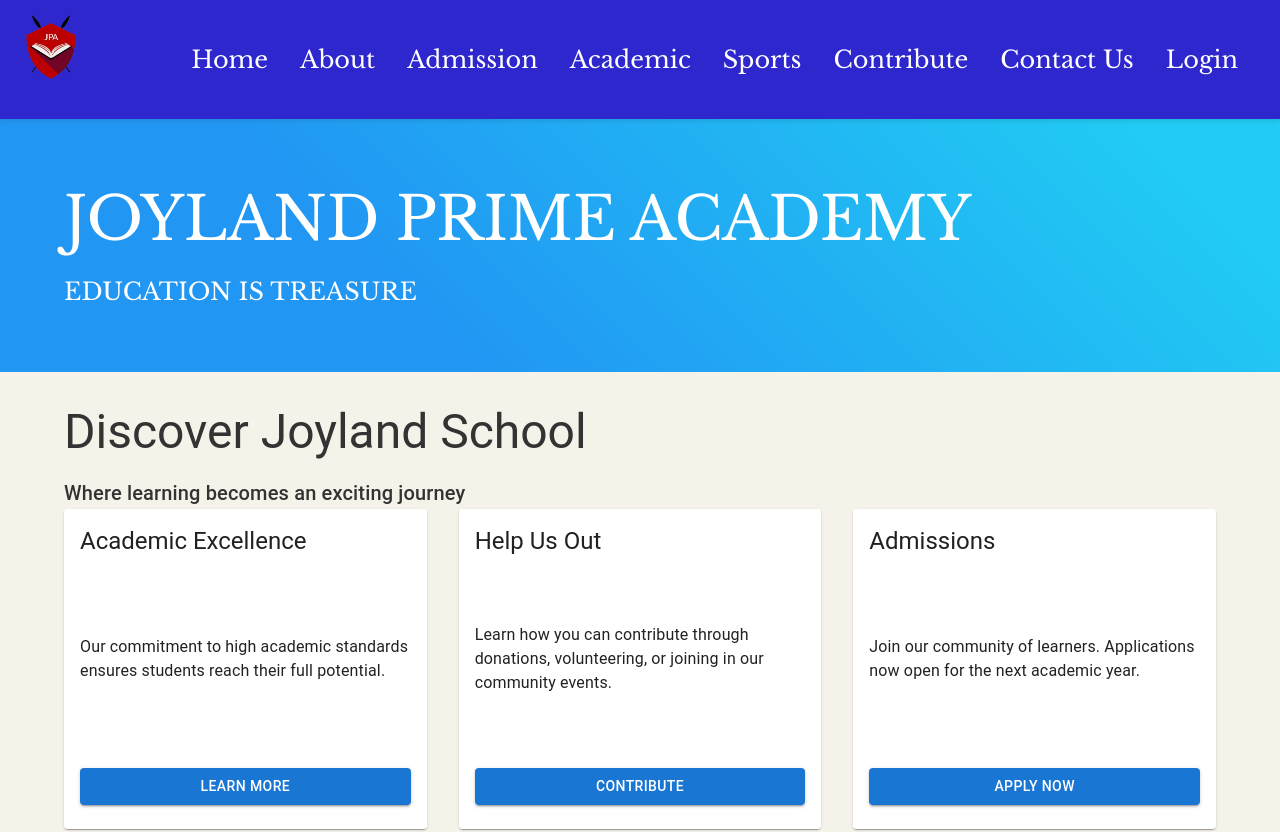
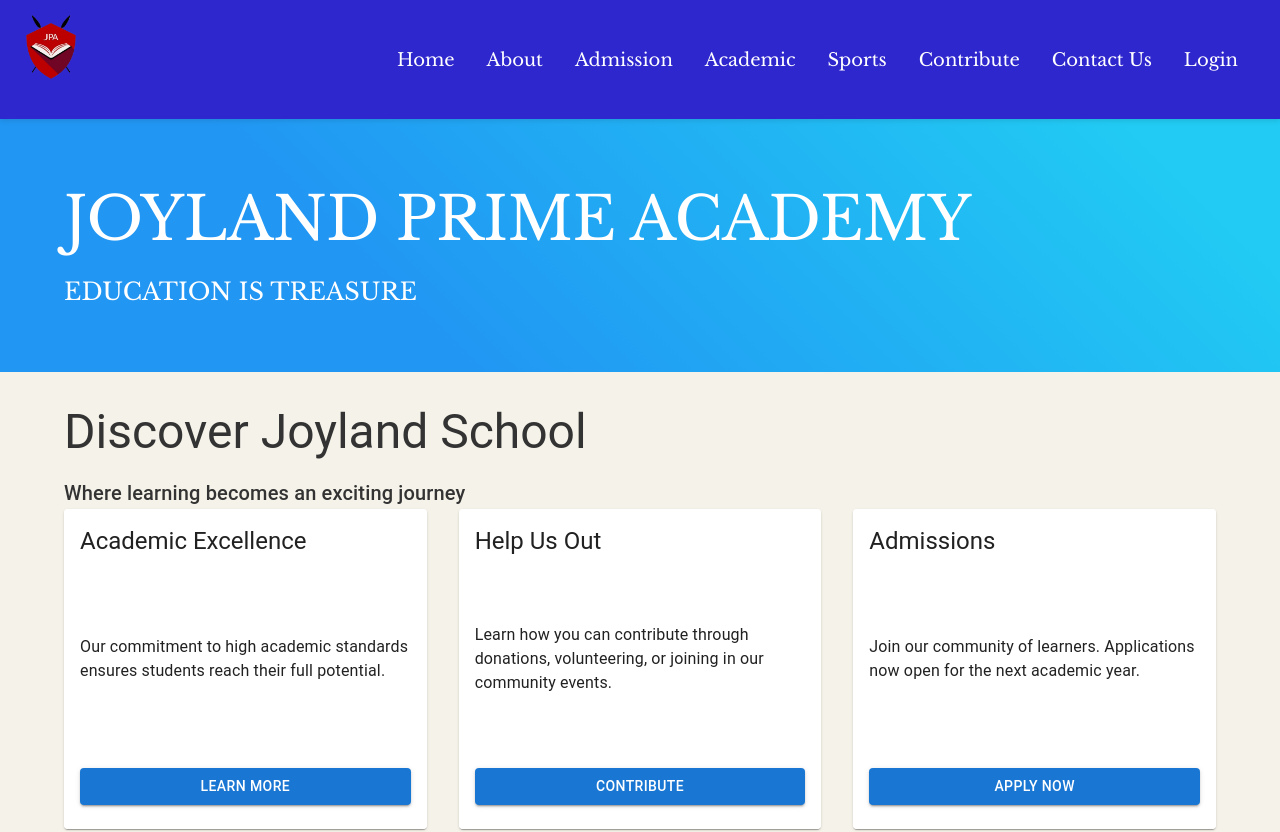
Before and after one commit to ClintasaurusRex/joylandSchool, a React (Vite) app in the folder schoolProject/: page / in a window 1280 px wide. Shown: the top 832 px of the page. Built offline with nearby package versions, Linux system fonts and the light colour scheme; no server answers; the database is empty.

Commit message:
Changed the navbar links font-size

```diff
--- a/schoolProject/src/styles/Navbar.scss
+++ b/schoolProject/src/styles/Navbar.scss
@@ -1,8 +1,8 @@
-@use "./variables" as *;
+@use './variables' as *;
 
 /* Navbar styles */
 .nav-container {
-  font-family: "Libre Baskerville", sans-serif !important;
+  font-family: 'Libre Baskerville', sans-serif !important;
 }
 
 .logo {
@@ -40,7 +40,7 @@
   list-style: none; /* This removes the bullet points */
   margin: 0;
   padding: 0;
-  font-size: 24px;
+  font-size: 18px;
 }
 .navbar-links li {
   padding: 0 1rem;
@@ -67,7 +67,7 @@
 }
 
 .nav-link::after {
-  content: "";
+  content: '';
   position: absolute;
   width: 0;
   height: 2px;
```
